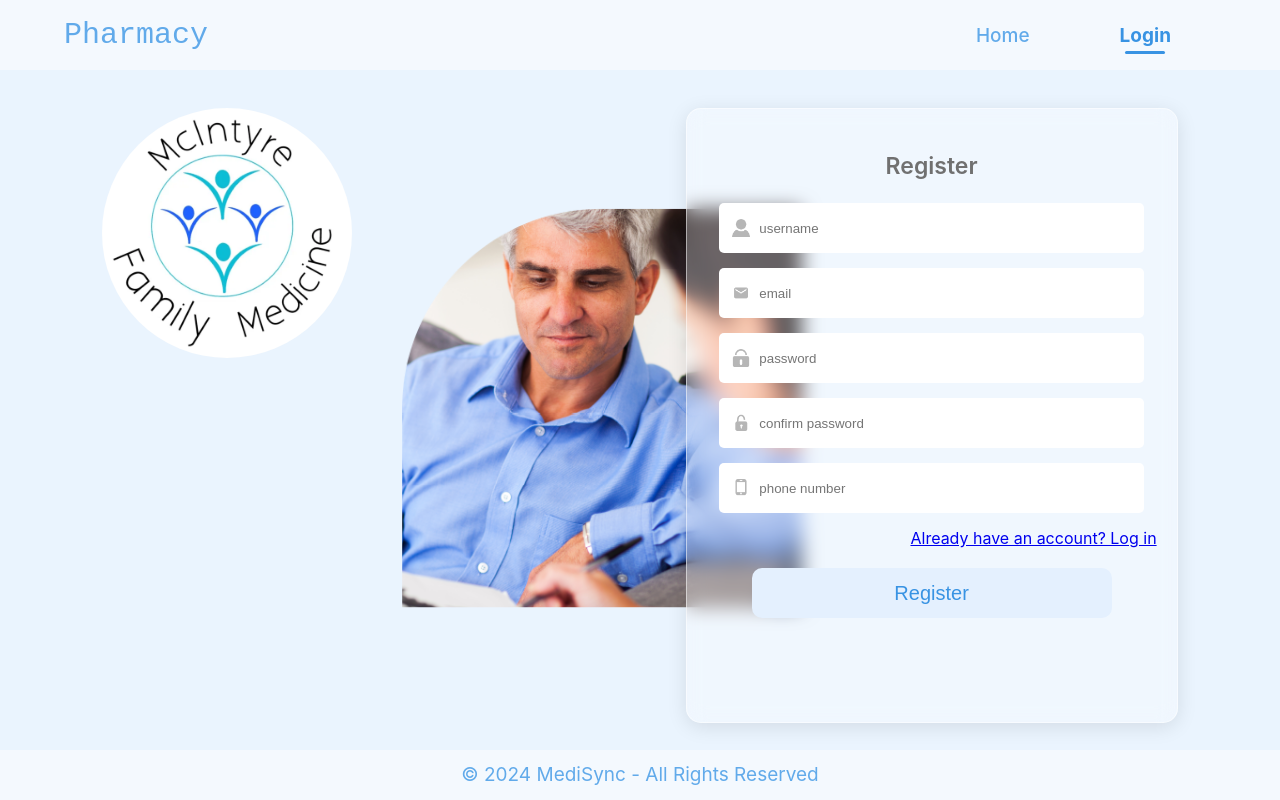
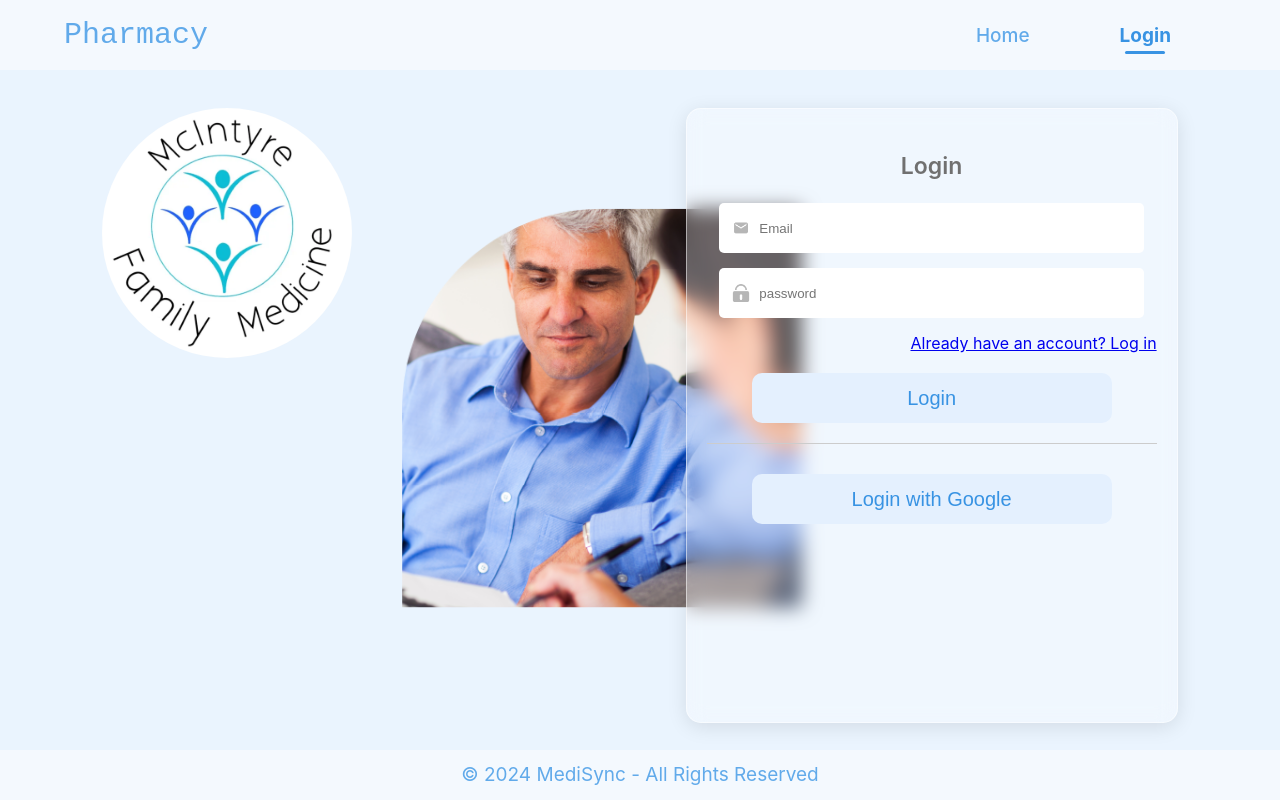
Before and after one commit to jvempala1304/PatientManagementSystem, a React (Create React App) app in the folder medisync/client/: page /login in a window 1280 px wide. Built offline with nearby package versions, Linux system fonts and the light colour scheme.

Commit message:
Added Firebase Auth

```diff
--- a/medisync/client/src/components/MainContent/MainContent.js
+++ b/medisync/client/src/components/MainContent/MainContent.js
@@ -1,12 +1,24 @@
-import React from 'react';
-import username from '../../assets/username.png';
-import email from '../../assets/email.png';
-import passwordUnlock from '../../assets/passwordUnlock.png';
-import phone from '../../assets/phone.png';
-import password from '../../assets/password.png';
-import doctor from '../../assets/doctor.png';
-import doctorLogo from '../../assets/doctorLogo.webp';
+import React, { useState } from "react";
+// import username from "../../assets/username.png";
+import email from "../../assets/email.png";
+// import passwordUnlock from "../../assets/passwordUnlock.png";
+// import phone from "../../assets/phone.png";
+import password from "../../assets/password.png";
+import doctor from "../../assets/doctor.png";
+import doctorLogo from "../../assets/doctorLogo.webp";
+import { doSignInWithGoogle } from "../../firebase/auth";
+// import { useAuth } from "../../contexts/authContext";
 const MainContent = () => {
+  // const { userLoggedIn } = useAuth();
+  const [isSigningIn, setIsSigningIn] = useState(false);
+  const loginWithGoogle = async (e) => {
+    if (!isSigningIn) {
+      setIsSigningIn(true);
+      doSignInWithGoogle().catch((err) => {
+        setIsSigningIn(false);
+      });
+    }
+  };
   return (
     <main style={styles.main}>
       <div style={styles.mainLeft}>
@@ -18,20 +30,20 @@ const MainContent = () => {
         </div>
       </div>
       <div style={styles.mainRight}>
-        <p style={styles.text}>Register</p>
+        <p style={styles.text}>Login</p>
         <form action="#">
-          <div style={{ ...styles.one, ...styles.two }}>
+          {/*<div style={{ ...styles.one, ...styles.two }}>
             <div>
               <img style={styles.icon} src={username} alt="Username Icon" />
             </div>
             <input
               style={styles.inputs}
               type="text"
-              placeholder="username"
+              placeholder="Username"
               name="username"
               id="username"
             />
-          </div>
+          </div>*/}
           <div style={styles.one}>
             <div>
               <img style={styles.icon} src={email} alt="Email Icon" />
@@ -39,7 +51,7 @@ const MainContent = () => {
             <input
               style={styles.inputs}
               type="text"
-              placeholder="email"
+              placeholder="Email"
               name="email"
               id="email"
             />
@@ -56,7 +68,7 @@ const MainContent = () => {
               id="password"
             />
           </div>
-          <div style={styles.one}>
+          {/*<div style={styles.one}>
             <div>
               <img
                 style={styles.icon}
@@ -83,12 +95,12 @@ const MainContent = () => {
               name="phoneNumber"
               id="phone-number"
             />
-          </div>
+          </div>*/}
         </form>
         <div
           style={{
-            textAlign: 'right',
-            margin: '10px 0',
+            textAlign: "right",
+            margin: "10px 0",
           }}
         >
           <a href="#login" style={styles.three}>
@@ -96,7 +108,13 @@ const MainContent = () => {
           </a>
         </div>
         <div style={styles.btns}>
-          <button style={styles.btn}>Register</button>
+          <button style={styles.btn}>Login</button>
+        </div>
+        <div style={styles.divider}></div>
+        <div style={styles.btns}>
+          <button style={styles.btn} onClick={loginWithGoogle}>
+            Login with Google
+          </button>
         </div>
       </div>
     </main>
@@ -105,93 +123,99 @@ const MainContent = () => {
 
 const styles = {
   main: {
-    boxSizing: 'border-box',
-    height: 'calc(100vh - 120px)',
-    width: '100%',
-    padding: '3% 8%',
-    background: 'rgb(234, 244, 254)',
-    display: 'flex',
-    justifyContent: 'space-between',
+    boxSizing: "border-box",
+    height: "calc(100vh - 120px)",
+    width: "100%",
+    padding: "3% 8%",
+    background: "rgb(234, 244, 254)",
+    display: "flex",
+    justifyContent: "space-between",
   },
   text: {
-    color: 'rgb(112, 112, 112)',
-    textAlign: 'center',
-    fontSize: '23px',
+    color: "rgb(112, 112, 112)",
+    textAlign: "center",
+    fontSize: "23px",
     fontWeight: 600,
-    padding: '0 8px',
+    padding: "0 8px",
   },
   mainLeft: {
-    width: '50%',
-    position: 'relative',
+    width: "50%",
+    position: "relative",
   },
   leftImg: {
-    position: 'absolute',
-    width: '250px',
-    height: '250px',
-    borderRadius: '50%',
+    position: "absolute",
+    width: "250px",
+    height: "250px",
+    borderRadius: "50%",
   },
   leftImg2: {
-    position: 'absolute',
-    width: '400px',
-    height: '400px',
-    left: '300px',
-    top: '100px',
+    position: "absolute",
+    width: "400px",
+    height: "400px",
+    left: "300px",
+    top: "100px",
   },
   mainRight: {
-    width: '450px',
-    height: '95%',
-    background: 'rgba(255, 255, 255, 0.3)',
-    borderRadius: '15px',
-    backdropFilter: 'blur(10px)',
-    boxShadow: '0 4px 20px rgba(0, 0, 0, 0.1)',
-    padding: '20px',
-    border: '1px solid rgba(255, 255, 255, 0.5)',
+    width: "450px",
+    height: "95%",
+    background: "rgba(255, 255, 255, 0.3)",
+    borderRadius: "15px",
+    backdropFilter: "blur(10px)",
+    boxShadow: "0 4px 20px rgba(0, 0, 0, 0.1)",
+    padding: "20px",
+    border: "1px solid rgba(255, 255, 255, 0.5)",
   },
   one: {
-    width: '100%',
-    display: 'flex',
-    justifyContent: 'center',
-    margin: '15px 0',
-    position: 'relative',
+    width: "100%",
+    display: "flex",
+    justifyContent: "center",
+    margin: "15px 0",
+    position: "relative",
   },
   two: {
-    marginTop: '30px !important',
+    marginTop: "30px !important",
   },
   three: {
-    textAlign: 'right !important',
+    textAlign: "right !important",
   },
   icon: {
-    position: 'absolute',
-    top: '50%',
-    transform: 'translateY(-50%)',
-    width: '18px',
-    height: '18px',
-    left: '25px',
+    position: "absolute",
+    top: "50%",
+    transform: "translateY(-50%)",
+    width: "18px",
+    height: "18px",
+    left: "25px",
   },
 
   btns: {
-    width: '100%',
-    display: 'flex',
-    justifyContent: 'center',
+    width: "100%",
+    display: "flex",
+    justifyContent: "center",
   },
   inputs: {
-    border: 'none',
-    width: '85%',
-    height: '48px',
-    borderRadius: '5px',
-    paddingLeft: '40px',
+    border: "none",
+    width: "85%",
+    height: "48px",
+    borderRadius: "5px",
+    paddingLeft: "40px",
   },
   btn: {
-    width: '80%',
-    height: '50px',
-    color: 'rgb(56, 147, 227)',
-    backgroundColor: '#e4f0fe',
-    marginTop: '10px',
-    textAlign: 'center',
-    fontSize: '20px',
-    borderRadius: '10px',
-    border: 'none',
-    cursor: 'pointer',
+    width: "80%",
+    height: "50px",
+    color: "rgb(56, 147, 227)",
+    backgroundColor: "#e4f0fe",
+    marginTop: "10px",
+    textAlign: "center",
+    fontSize: "20px",
+    borderRadius: "10px",
+    border: "none",
+    cursor: "pointer",
+  },
+  divider: {
+    height: "1px",
+    backgroundColor: "#ccc",
+    width: "100%",
+    margin: "20px 0",
   },
 };
 
--- /dev/null
+++ b/medisync/client/src/contexts/authContext/index.jsx
@@ -0,0 +1,43 @@
+import React, { useContext, useEffect, useState } from "react";
+import { auth } from "../../firebase/firebase";
+import { onAuthStateChanged } from "firebase/auth";
+
+const AuthContext = React.createContext();
+
+export function useAuth(){
+    return useContext(AuthContext);
+}
+
+export function AuthProvider({children}){
+    const [currentUser, setCurrentUser] = useState(null);
+    const [userLoggedIn, setUserLoggedIn] = useState(false);
+    const [loading, setLoading] = useState(true);
+
+    useEffect(()=>{
+        const unsubscribe = onAuthStateChanged(auth, initializeUser);
+        return unsubscribe;
+    })
+
+    async function initializeUser (user) {
+        if(user){
+            setCurrentUser({...user});
+            setUserLoggedIn(true);
+        }else{
+            setCurrentUser(null);
+            setUserLoggedIn(false)
+        }
+        setLoading(false)
+    }
+
+    const value = {
+        currentUser,
+        userLoggedIn,
+        loading
+    }
+
+    return(
+        <AuthContext.Provider value={value}>
+            {!loading && children}
+        </AuthContext.Provider>
+    )
+}
--- /dev/null
+++ b/medisync/client/src/firebase/auth.js
@@ -0,0 +1,13 @@
+import { auth } from "./firebase";
+import { GoogleAuthProvider, signInWithPopup } from "firebase/auth";
+
+export const doSignInWithGoogle = async () => {
+  const provider = new GoogleAuthProvider();
+  const result = await signInWithPopup(auth, provider);
+  // send result.user to backend
+  return result;
+};
+
+export const doSignOut = () => {
+  return auth.signOut();
+};
--- a/medisync/client/src/firebase/firebase.js
+++ b/medisync/client/src/firebase/firebase.js
@@ -1 +1,16 @@
-/* Firebase files*/
+import { initializeApp } from "firebase/app";
+import { getAuth } from "firebase/auth";
+
+const firebaseConfig = {
+  apiKey: "AIzaSyBTJXGNxRMIPb_CeqgzKd5ZJfVpfdNBcqE",
+  authDomain: "medisync-db77a.firebaseapp.com",
+  projectId: "medisync-db77a",
+  storageBucket: "medisync-db77a.appspot.com",
+  messagingSenderId: "335081665446",
+  appId: "1:335081665446:web:e3f45cd824825e052cd567",
+};
+
+const app = initializeApp(firebaseConfig);
+const auth = getAuth(app);
+
+export { app, auth };
```
